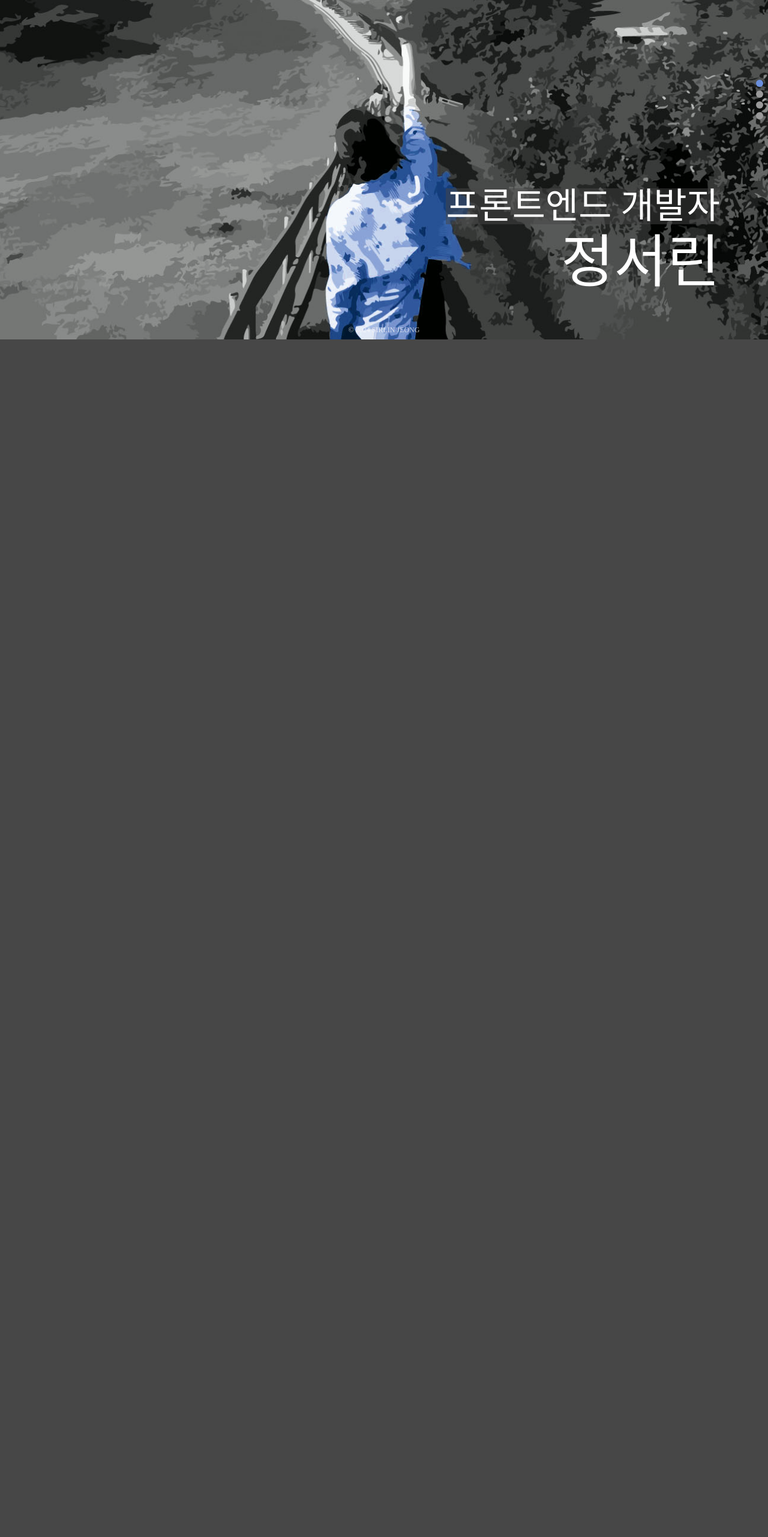
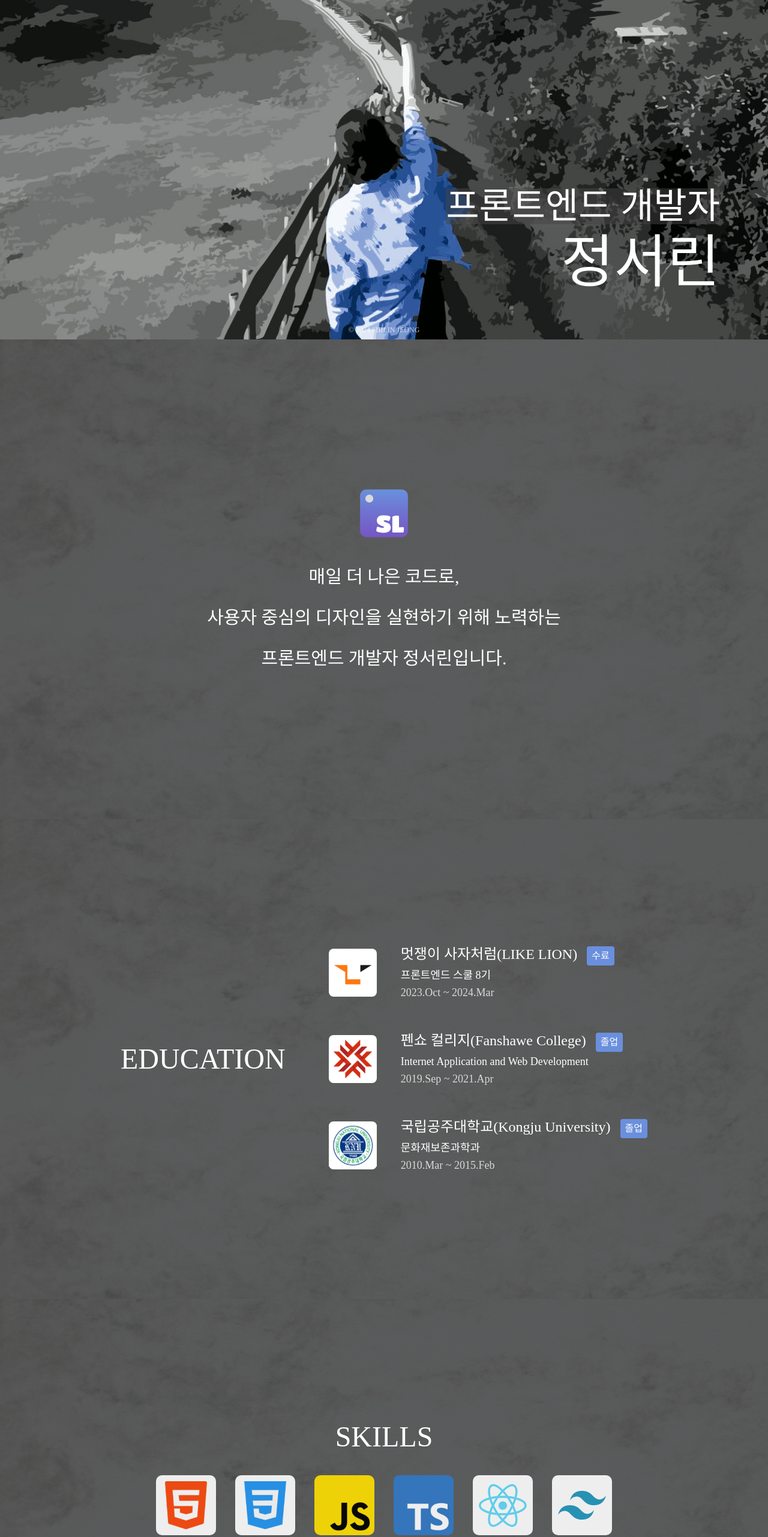
Before and after one commit to lin0211/portfolio, a React (Vite) app: page / in a window 1280 px wide. Shown: the part 234-2797 px from the top of the page at 60% size. Before the commit the page ends 800 px from the top, so only its background shows below. Built offline with nearby package versions, Linux system fonts and the light colour scheme; a web font is replaced by a local one.

Commit message:
스크롤 애니메이션 작업시작

```diff
--- a/src/App.tsx
+++ b/src/App.tsx
@@ -2,11 +2,13 @@ import { Contact } from "@/components/Contact/Contact";
 import { Project } from "@/components/Project/Project";
 import { Home } from "@/components/Home/Home";
 import { Route, Routes } from "react-router-dom";
+import { Main } from "./components/Main/Main";
 
 function App() {
   return (
     <Routes>
-      <Route path="/" element={<Home />} />
+      <Route path="/" element={<Main />} />
+      <Route path="/Home" element={<Home />} />
       <Route path="/project" element={<Project />} />
       <Route path="/contact" element={<Contact />} />
     </Routes>
--- a/src/components/About/About.tsx
+++ b/src/components/About/About.tsx
@@ -1,5 +1,4 @@
 import { motion, useAnimation, useInView } from "framer-motion";
-import { Footer } from "../Footer/Footer";
 import { useEffect, useRef } from "react";
 export const About = () => {
   const aboutRef = useRef(null);
@@ -72,7 +71,6 @@ export const About = () => {
           </div>
         </div>
       </section>
-      <Footer />
     </>
   );
 };
--- a/src/components/Education/Education.tsx
+++ b/src/components/Education/Education.tsx
@@ -1,5 +1,4 @@
 import { useEffect, useRef } from "react";
-import { Footer } from "../Footer/Footer";
 import { educationLists } from "./Education_List";
 import { motion, useAnimation, useInView } from "framer-motion";
 
@@ -85,7 +84,6 @@ export const Education = () => {
           </motion.div>
         </div>
       </section>
-      <Footer />
     </>
   );
 };
--- a/src/components/Intro/Intro.tsx
+++ b/src/components/Intro/Intro.tsx
@@ -1,4 +1,3 @@
-import { Footer } from "@/components/Footer/Footer";
 import { motion, useAnimation, useInView } from "framer-motion";
 import { useEffect, useRef } from "react";
 
@@ -40,7 +39,6 @@ export const Intro = () => {
           </motion.p>
         </motion.div>
       </section>
-      <Footer />
     </>
   );
 };
--- /dev/null
+++ b/src/components/Main/Main.tsx
@@ -0,0 +1,20 @@
+import { About } from "../About/About";
+import { Education } from "../Education/Education";
+import { Footer } from "../Footer/Footer";
+import { Intro } from "../Intro/Intro";
+import { Skills } from "../Skills/Skills";
+
+export const Main = () => {
+  return (
+    <>
+      <Intro />
+
+      <About />
+
+      <Education />
+
+      <Skills />
+      <Footer />
+    </>
+  );
+};
--- a/src/components/Skills/Skills.tsx
+++ b/src/components/Skills/Skills.tsx
@@ -1,5 +1,4 @@
 import { useRef } from "react";
-import { Footer } from "@/components/Footer/Footer";
 import { skillLists } from "./Skills_List";
 import { motion, useInView } from "framer-motion";
 
@@ -47,7 +46,6 @@ export const Skills = () => {
           </div>
         </div>
       </section>
-      <Footer />
     </>
   );
 };
```
